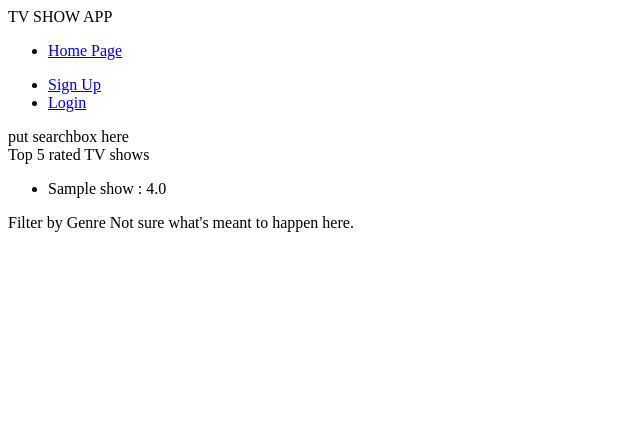
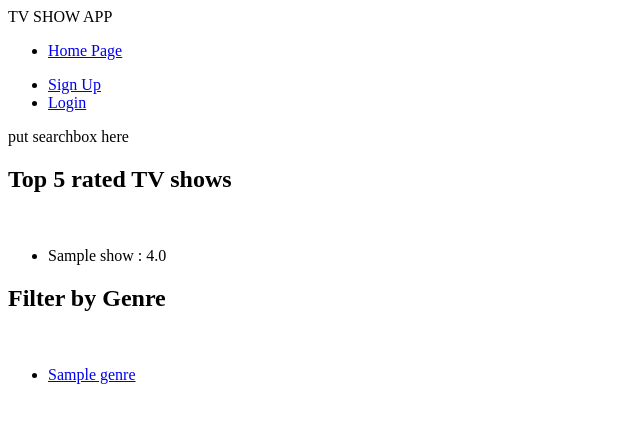
Before and after one commit to FinlayEarsman/TVShowApp, a Django app: page / in a window 1280 px wide. Shown: the top 423 px of the page, without its empty margins (0-640 px from the left). Run offline with Django 3.2, Linux system fonts and the light colour scheme; tables that the repository leaves empty hold one stand-in row (values such as "Sample post").

Commit message:
Added genre pages and list to homepage

```diff
--- a/TVShowApp/admin.py
+++ b/TVShowApp/admin.py
@@ -3,6 +3,7 @@ from TVShowApp.models import Genre, Show, Belonging, Review
 
 
 class GenreAdmin(admin.ModelAdmin):
+    prepopulated_fields = {'slug':('name',)}
     list_display = ('name',)
 
 
--- a/TVShowApp/models.py
+++ b/TVShowApp/models.py
@@ -1,10 +1,16 @@
 from django.db import models
 from django.contrib.auth.models import User
+from django.template.defaultfilters import slugify
 
 
 class Genre(models.Model):
     NAME_MAX_LENGTH = 50
     name = models.CharField(max_length=50, unique=True)
+    slug = models.SlugField(unique=True)
+
+    def save(self,*args, **kwargs):
+        self.slug = slugify(self.name)
+        super(Genre, self).save(*args,**kwargs)
 
     def __str__(self):
         return self.name
--- a/TVShowApp/urls.py
+++ b/TVShowApp/urls.py
@@ -6,7 +6,7 @@ app_name = 'TVShowApp'
 urlpatterns = [
     path('', views.index, name='index'),
     path('show/', views.tv_show, name='tv_show'),
-    path('genres/', views.genres, name='genres'),
+    path('genres/<slug:genre_name_slug>/', views.show_genre, name='show_genre'),
     path('genres/add', views.add_genres, name='add_genres'),
     path('genres/delete/<int:id>', views.delete_genres, name='delete_genres'),
     path('add-rating/', views.new_rating, name='new_rating'),
--- a/TVShowApp/views.py
+++ b/TVShowApp/views.py
@@ -10,8 +10,10 @@ from django.contrib.auth.models import User
 
 def index(request):
     show_list = Show.objects.order_by('-avg_rating')[:5]
+    genre_list = Genre.objects.all()
     context_dict = {}
     context_dict['shows'] = show_list
+    context_dict['genres'] = genre_list
     return render(request, 'TVShowApp/index.html', context=context_dict)
 
 
@@ -19,9 +21,20 @@ def tv_show(request):
     #needs the slug/name of the show to be passed to template
     return render(request, 'TVShowApp/tv_show.html')
 
-
-def genres(request):
-    return render(request, 'TVShowApp/genre.html')
+def show_genre(request, genre_name_slug):
+    context_dict = {}
+    try:
+        genre = Genre.objects.get(slug=genre_name_slug)
+        belongings = Belonging.objects.filter(genre=genre)
+        shows_in_genre = []
+        for belonging in belongings:
+            shows_in_genre.append(Show.objects.get(id=belonging.show.id))
+        context_dict['genre'] = genre
+        context_dict['shows'] = shows_in_genre
+    except Genre.DoesNotExist:
+        context_dict['genre'] = ""
+        context_dict['shows'] = ""
+    return render(request, 'TVShowApp/genre.html', context=context_dict)
 
 
 def new_rating(request):
--- a/templates/TVShowApp/index.html
+++ b/templates/TVShowApp/index.html
@@ -10,7 +10,7 @@ put searchbox here
 
 
 {% block body_block %}
-Top 5 rated TV shows
+<h2>Top 5 rated TV shows</h2></br>
 {% if shows %}
 	<ul>
 	{% for show in shows %}
@@ -23,7 +23,15 @@ There are no shows present
 </br>
 {% endif %}
 
-Filter by Genre
-Not sure what's meant to happen here.
+<h2>Filter by Genre</h2></br>
+{% if genres %}
+	<ul>
+	{% for genre in genres %}
+		<li><a href="{% url 'TVShowApp:show_genre' genre.slug %}">{{ genre.name }}</a></li>
+	{% endfor %}
+	</ul>
+{% else %}
+There are currently no genres available.
+{% endif %}
 
 {% endblock %}
```
Also changed, not shown: templates/TVShowApp/genre.html (+12 -5 lines), TVShowApp/migrations/0005_genre_slug.py (added).
